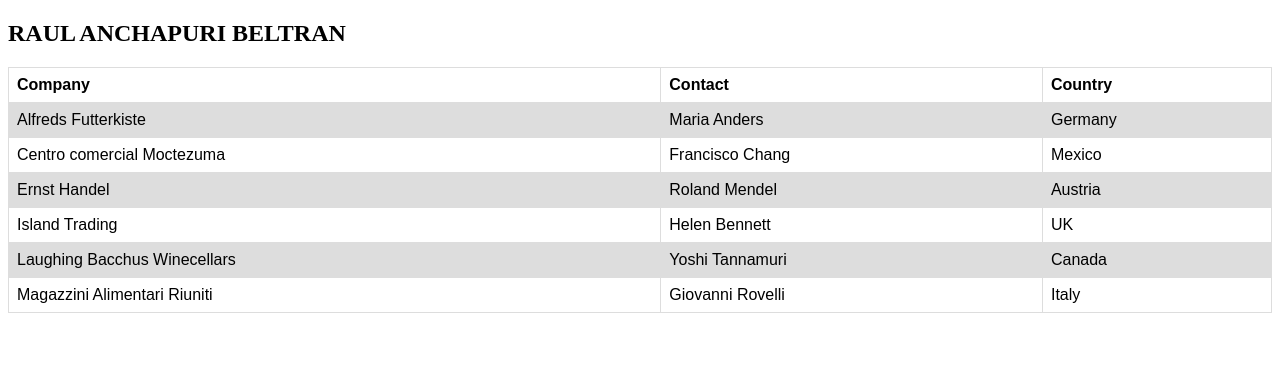
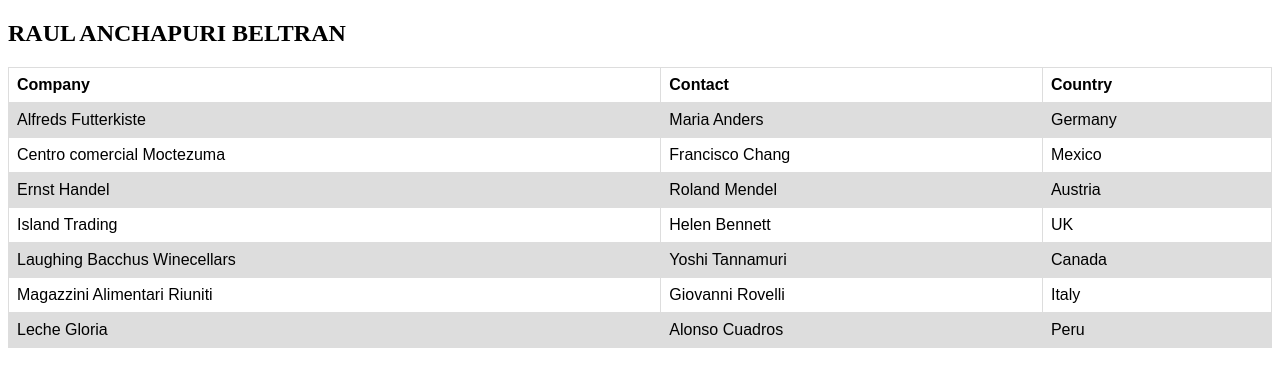
Before and after one commit to Raul77129987/Raul_Web, a plain HTML site: page index.html in a window 1280 px wide. Drawn offline with Linux system fonts and the light colour scheme.

Commit message:
Update index.html

```diff
--- a/index.html
+++ b/index.html
@@ -59,6 +59,11 @@ tr:nth-child(even) {
     <td>Giovanni Rovelli</td>
     <td>Italy</td>
   </tr>
+    <tr>
+    <td>Leche Gloria</td>
+    <td>Alonso Cuadros</td>
+    <td>Peru</td>
+  </tr>
 </table>
 
 </body>
```
